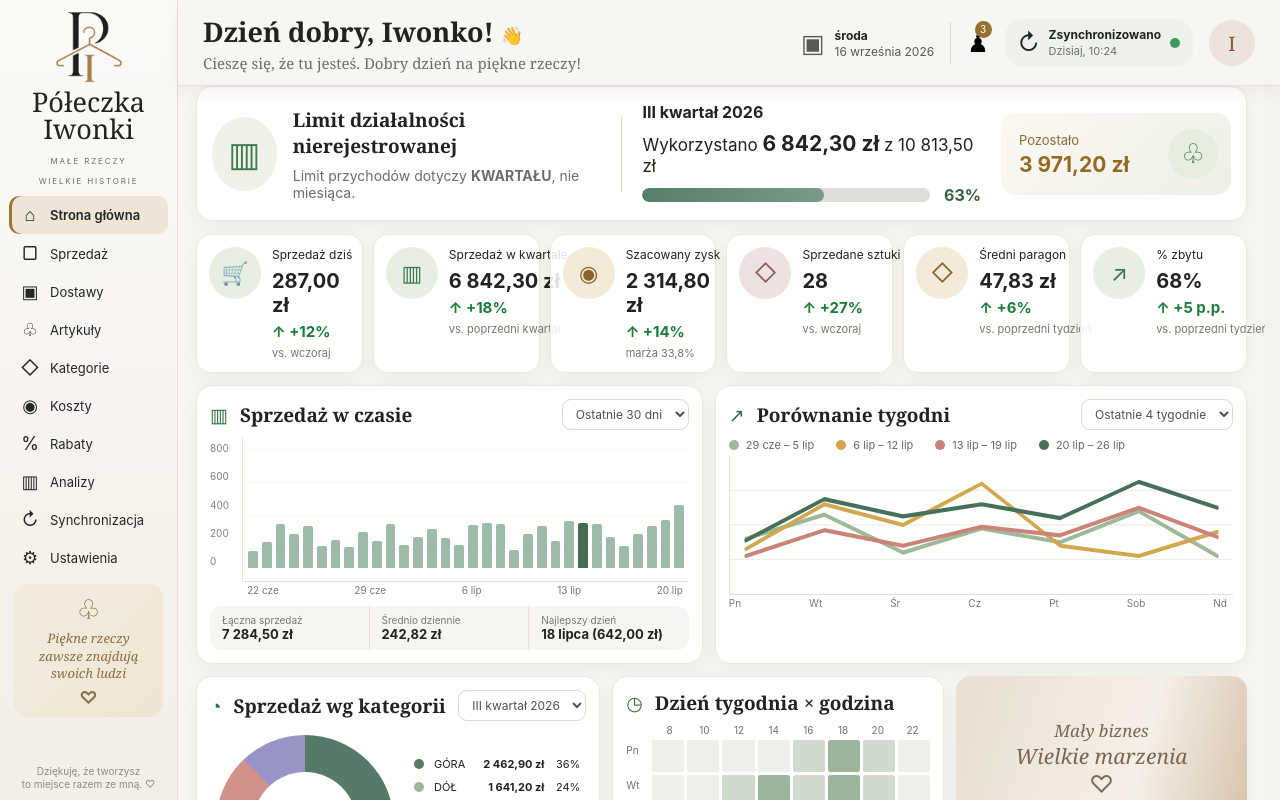
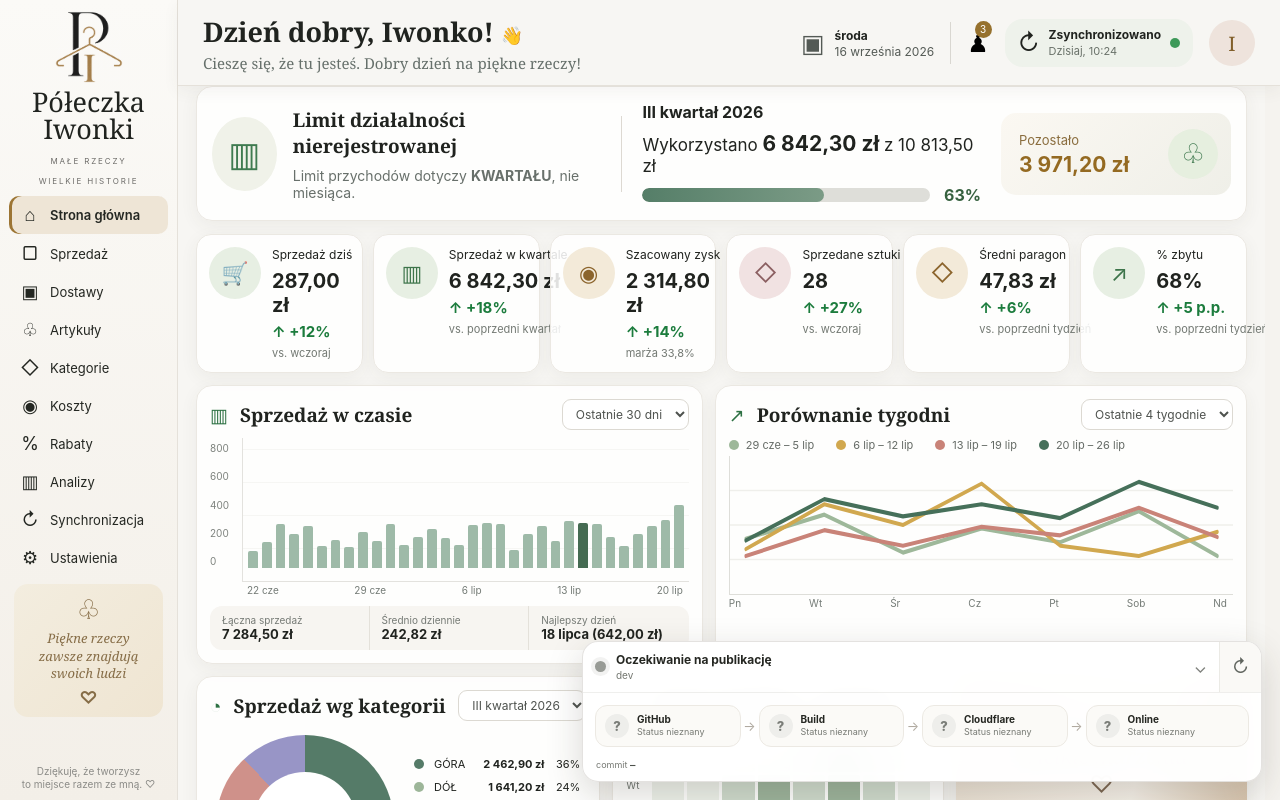
Before and after one commit to 022IE/poleczka-pwa, a React (Vite) app: page / in a window 1280 px wide. Shown: the top 800 px of the page. Built offline with nearby package versions, Linux system fonts and the light colour scheme; no server answers.

Commit message:
Rozbuduj widget publikacji o pełną ścieżkę

```diff
--- a/src/build-status.css
+++ b/src/build-status.css
@@ -1,126 +1,292 @@
-.build-status-widget {
+.build-pipeline {
   position: fixed;
   right: 18px;
   bottom: 18px;
-  z-index: 250;
+  z-index: 260;
+  width: min(680px, calc(100vw - 36px));
+  border: 1px solid rgba(104, 96, 82, 0.18);
+  border-radius: 16px;
+  background: rgba(255, 255, 255, 0.96);
+  color: #252722;
+  box-shadow: 0 12px 36px rgba(52, 45, 34, 0.18);
+  backdrop-filter: blur(14px);
+  -webkit-backdrop-filter: blur(14px);
+  overflow: hidden;
+}
+
+.build-pipeline.is-collapsed {
+  width: min(330px, calc(100vw - 36px));
+}
+
+.build-pipeline-head {
+  display: flex;
+  align-items: stretch;
+  border-bottom: 1px solid rgba(104, 96, 82, 0.1);
+}
+
+.build-pipeline.is-collapsed .build-pipeline-head {
+  border-bottom: 0;
+}
+
+.build-pipeline-toggle {
+  min-width: 0;
+  flex: 1;
   display: flex;
   align-items: center;
   gap: 10px;
-  min-width: 190px;
-  padding: 10px 11px 10px 12px;
-  border: 1px solid rgba(104, 96, 82, 0.18);
-  border-radius: 14px;
-  background: rgba(255, 255, 255, 0.94);
-  color: #252722;
-  box-shadow: 0 10px 30px rgba(52, 45, 34, 0.16);
-  backdrop-filter: blur(12px);
-  -webkit-backdrop-filter: blur(12px);
-  transition: transform 160ms ease, box-shadow 160ms ease, border-color 160ms ease;
+  padding: 11px 12px;
+  border: 0;
+  background: transparent;
+  color: inherit;
+  cursor: pointer;
+  text-align: left;
 }
 
-.build-status-widget:hover {
-  transform: translateY(-1px);
-  box-shadow: 0 13px 34px rgba(52, 45, 34, 0.2);
-}
-
-.build-status-dot {
+.build-pipeline-main-dot {
   width: 11px;
   height: 11px;
   flex: 0 0 11px;
   border-radius: 50%;
-  background: #979b96;
-  box-shadow: 0 0 0 4px rgba(151, 155, 150, 0.13);
+  background: #989b96;
+  box-shadow: 0 0 0 4px rgba(152, 155, 150, 0.13);
 }
 
-.build-status-copy {
+.build-pipeline-title {
+  min-width: 0;
+  flex: 1;
   display: grid;
   gap: 2px;
+}
+
+.build-pipeline-title strong {
+  font-size: 12px;
+  line-height: 1.2;
+}
+
+.build-pipeline-title small {
+  font-size: 10px;
+  line-height: 1.2;
+  color: #737770;
+  white-space: nowrap;
+  overflow: hidden;
+  text-overflow: ellipsis;
+}
+
+.build-pipeline-chevron {
+  color: #7f817c;
+  font-size: 17px;
+}
+
+.build-pipeline-refresh {
+  width: 42px;
+  border: 0;
+  border-left: 1px solid rgba(104, 96, 82, 0.1);
+  background: #faf9f6;
+  color: #5f645e;
+  cursor: pointer;
+  font-size: 18px;
+}
+
+.build-pipeline-refresh:hover,
+.build-pipeline-toggle:hover {
+  background: #f7f5f0;
+}
+
+.build-pipeline-flow {
+  display: grid;
+  grid-template-columns: repeat(4, minmax(0, 1fr));
+  gap: 0;
+  padding: 12px;
+}
+
+.build-pipeline-stage-wrap {
+  min-width: 0;
+  display: flex;
+  align-items: center;
+}
+
+.build-pipeline-stage {
   min-width: 0;
   flex: 1;
+  display: flex;
+  align-items: center;
+  gap: 8px;
+  padding: 8px 9px;
+  border: 1px solid #ece9e3;
+  border-radius: 12px;
+  background: #fbfaf7;
 }
 
-.build-status-copy strong {
-  font-size: 12px;
-  line-height: 1.2;
+.build-pipeline-stage-icon {
+  width: 24px;
+  height: 24px;
+  flex: 0 0 24px;
+  display: grid;
+  place-items: center;
+  border-radius: 50%;
+  background: #ececea;
+  color: #737872;
+  font-size: 13px;
+  font-weight: 800;
+}
+
+.build-pipeline-stage > span:last-child {
+  min-width: 0;
+  display: grid;
+  gap: 2px;
+}
+
+.build-pipeline-stage b {
+  font-size: 10px;
+  line-height: 1.1;
+}
+
+.build-pipeline-stage small {
+  font-size: 9px;
+  line-height: 1.15;
+  color: #777a74;
+  white-space: nowrap;
+  overflow: hidden;
+  text-overflow: ellipsis;
+}
+
+.build-pipeline-arrow {
+  flex: 0 0 18px;
+  text-align: center;
+  color: #b0aaa0;
+  font-size: 13px;
+}
+
+.build-pipeline-stage.is-ready {
+  border-color: rgba(61, 153, 89, 0.2);
+  background: #f4f8f3;
+}
+
+.build-pipeline-stage.is-ready .build-pipeline-stage-icon {
+  background: #e2efe4;
+  color: #347447;
+}
+
+.build-pipeline-stage.is-running {
+  border-color: rgba(179, 131, 51, 0.26);
+  background: #fbf7ee;
+}
+
+.build-pipeline-stage.is-running .build-pipeline-stage-icon {
+  background: #f2e7ce;
+  color: #916a2a;
+  animation: build-pipeline-spin 1.2s linear infinite;
+}
+
+.build-pipeline-stage.is-waiting .build-pipeline-stage-icon,
+.build-pipeline-stage.is-unknown .build-pipeline-stage-icon {
+  background: #eeeeeb;
+  color: #7a7d78;
+}
+
+.build-pipeline-stage.is-failed,
+.build-pipeline-stage.is-blocked {
+  border-color: rgba(177, 76, 76, 0.24);
+  background: #fbf2f2;
+}
+
+.build-pipeline-stage.is-failed .build-pipeline-stage-icon,
+.build-pipeline-stage.is-blocked .build-pipeline-stage-icon {
+  background: #f2dddd;
+  color: #a34141;
+}
+
+.build-pipeline-meta {
+  display: flex;
+  align-items: center;
+  gap: 16px;
+  padding: 0 13px 11px;
+  color: #777a74;
+  font-size: 9px;
+}
+
+.build-pipeline-meta span {
+  white-space: nowrap;
+}
+
+.build-pipeline-meta b {
+  color: #4d514c;
+  font-family: ui-monospace, SFMono-Regular, Menlo, Monaco, Consolas, monospace;
+}
+
+.build-pipeline-meta a {
+  margin-left: auto;
+  color: #805f28;
   font-weight: 700;
 }
 
-.build-status-copy small {
-  color: #747870;
-  font-size: 10px;
-  line-height: 1.2;
-  white-space: nowrap;
+.build-pipeline.is-ready {
+  border-color: rgba(61, 153, 89, 0.28);
 }
 
-.build-status-refresh {
-  width: 28px;
-  height: 28px;
-  display: grid;
-  place-items: center;
-  border: 0;
-  border-radius: 9px;
-  background: #f3f1ec;
-  color: #5d625c;
-  cursor: pointer;
-}
-
-.build-status-refresh:hover {
-  background: #ebe8e1;
-}
-
-.build-status-widget.is-ready {
-  border-color: rgba(57, 132, 78, 0.28);
-}
-
-.build-status-widget.is-ready .build-status-dot {
+.build-pipeline.is-ready .build-pipeline-main-dot {
   background: #3d9959;
   box-shadow: 0 0 0 4px rgba(61, 153, 89, 0.14);
 }
 
-.build-status-widget.is-building {
-  border-color: rgba(177, 127, 42, 0.34);
+.build-pipeline.is-running {
+  border-color: rgba(179, 131, 51, 0.32);
 }
 
-.build-status-widget.is-building .build-status-dot,
-.build-status-widget.is-loading .build-status-dot {
+.build-pipeline.is-running .build-pipeline-main-dot {
   background: #b38333;
   box-shadow: 0 0 0 4px rgba(179, 131, 51, 0.14);
-  animation: build-status-pulse 1.15s ease-in-out infinite;
+  animation: build-pipeline-pulse 1.15s ease-in-out infinite;
 }
 
-.build-status-widget.is-building .build-status-refresh,
-.build-status-widget.is-loading .build-status-refresh {
-  animation: build-status-spin 1.1s linear infinite;
+.build-pipeline.is-running .build-pipeline-refresh {
+  animation: build-pipeline-spin 1.2s linear infinite;
 }
 
-.build-status-widget.is-failed {
-  border-color: rgba(177, 69, 69, 0.34);
+.build-pipeline.is-failed {
+  border-color: rgba(177, 76, 76, 0.32);
 }
 
-.build-status-widget.is-failed .build-status-dot {
+.build-pipeline.is-failed .build-pipeline-main-dot {
   background: #b14c4c;
   box-shadow: 0 0 0 4px rgba(177, 76, 76, 0.13);
 }
 
-.build-status-widget.is-unavailable,
-.build-status-widget.is-unknown {
-  opacity: 0.88;
-}
-
-@keyframes build-status-pulse {
+@keyframes build-pipeline-pulse {
   0%, 100% { transform: scale(1); opacity: 1; }
   50% { transform: scale(0.74); opacity: 0.58; }
 }
 
-@keyframes build-status-spin {
+@keyframes build-pipeline-spin {
   to { transform: rotate(360deg); }
 }
 
 @media (max-width: 820px) {
-  .build-status-widget {
+  .build-pipeline {
     right: 10px;
     bottom: 10px;
-    min-width: 172px;
-    padding: 9px 10px;
+    width: calc(100vw - 20px);
+  }
+
+  .build-pipeline-flow {
+    grid-template-columns: 1fr 1fr;
+    gap: 8px;
+  }
+
+  .build-pipeline-stage-wrap {
+    display: block;
+  }
+
+  .build-pipeline-arrow {
+    display: none;
+  }
+
+  .build-pipeline-meta {
+    flex-wrap: wrap;
+    gap: 6px 12px;
+  }
+
+  .build-pipeline-meta a {
+    margin-left: 0;
   }
 }
```
